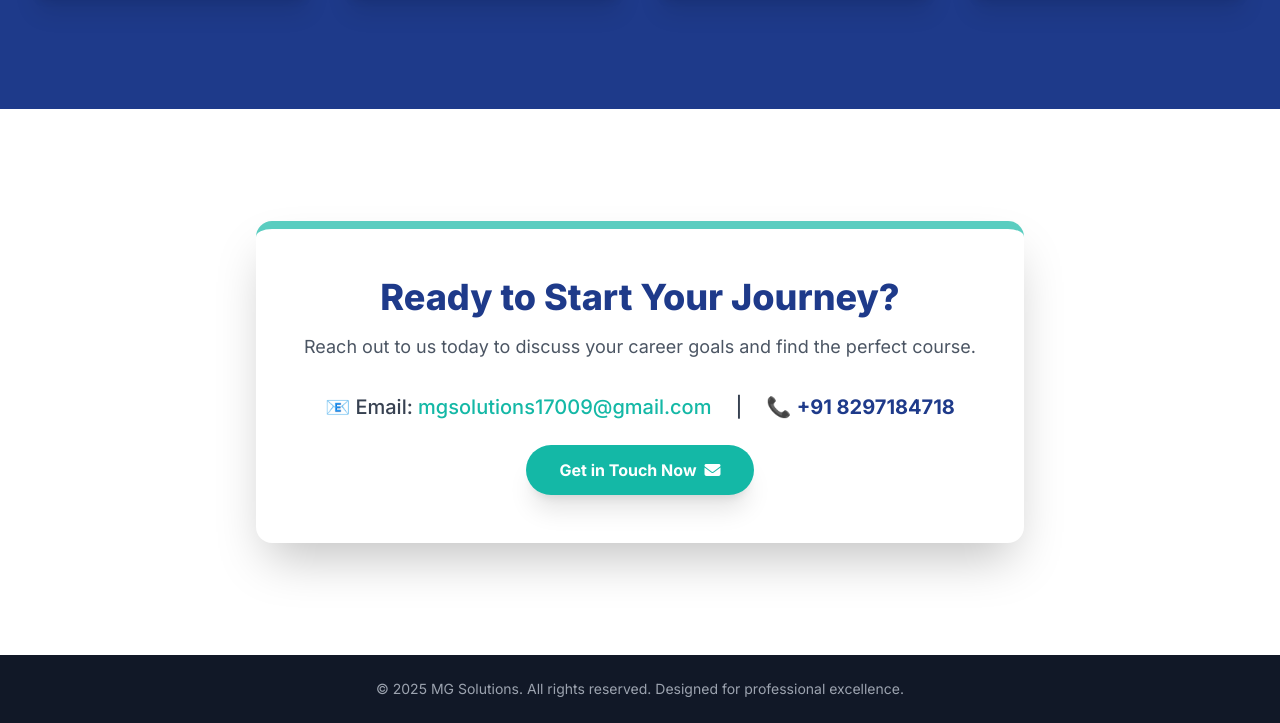
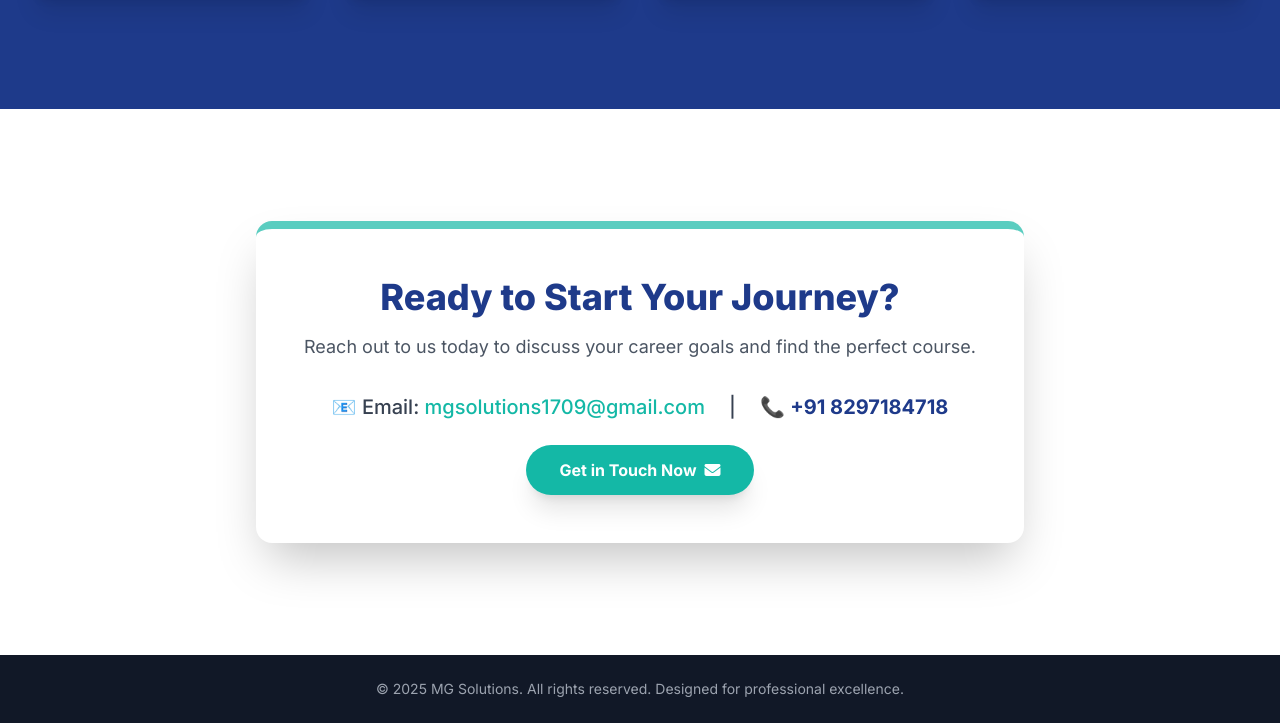
Before and after one commit to MGkalyan/mgsolutions, a plain HTML site: page index.html in a window 1280 px wide. Shown: the part 2333-3056 px from the top of the page. Drawn offline with nearby package versions, Linux system fonts and the light colour scheme.

Commit message:
Update index.html
contact

```diff
--- a/index.html
+++ b/index.html
@@ -241,7 +241,7 @@
         <!-- FIX: Ensured contact details stack vertically on mobile (flex-col) to prevent horizontal overflow -->
         <div class="flex flex-col sm:flex-row justify-center items-center text-xl font-medium text-gray-700 mb-6 space-y-2 sm:space-y-0 sm:space-x-6">
             <span>
-                📧 Email: <a href="mailto:mgsolutions17009@gmail.com" class="text-primary hover:underline">mgsolutions17009@gmail.com</a>
+                📧 Email: <a href="mailto:mgsolutions1709@gmail.com" class="text-primary hover:underline">mgsolutions1709@gmail.com</a>
             </span>
             <span class="hidden sm:inline">|</span>
             <span>
@@ -249,7 +249,7 @@
             </span>
         </div>
         <!-- ADJUSTMENT: Fluid padding for CTA button -->
-        <a href="mailto:mgsolutions17009@gmail.com" class="inline-flex items-center justify-center px-6 sm:px-8 py-3 border border-transparent text-base font-bold rounded-full text-white bg-primary shadow-xl hover:bg-teal-600 transition duration-300 transform hover:scale-105" aria-label="Get in touch via email">
+        <a href="mailto:mgsolutions1709@gmail.com" class="inline-flex items-center justify-center px-6 sm:px-8 py-3 border border-transparent text-base font-bold rounded-full text-white bg-primary shadow-xl hover:bg-teal-600 transition duration-300 transform hover:scale-105" aria-label="Get in touch via email">
             Get in Touch Now
             <i class="fas fa-envelope ml-2"></i>
         </a>
```
